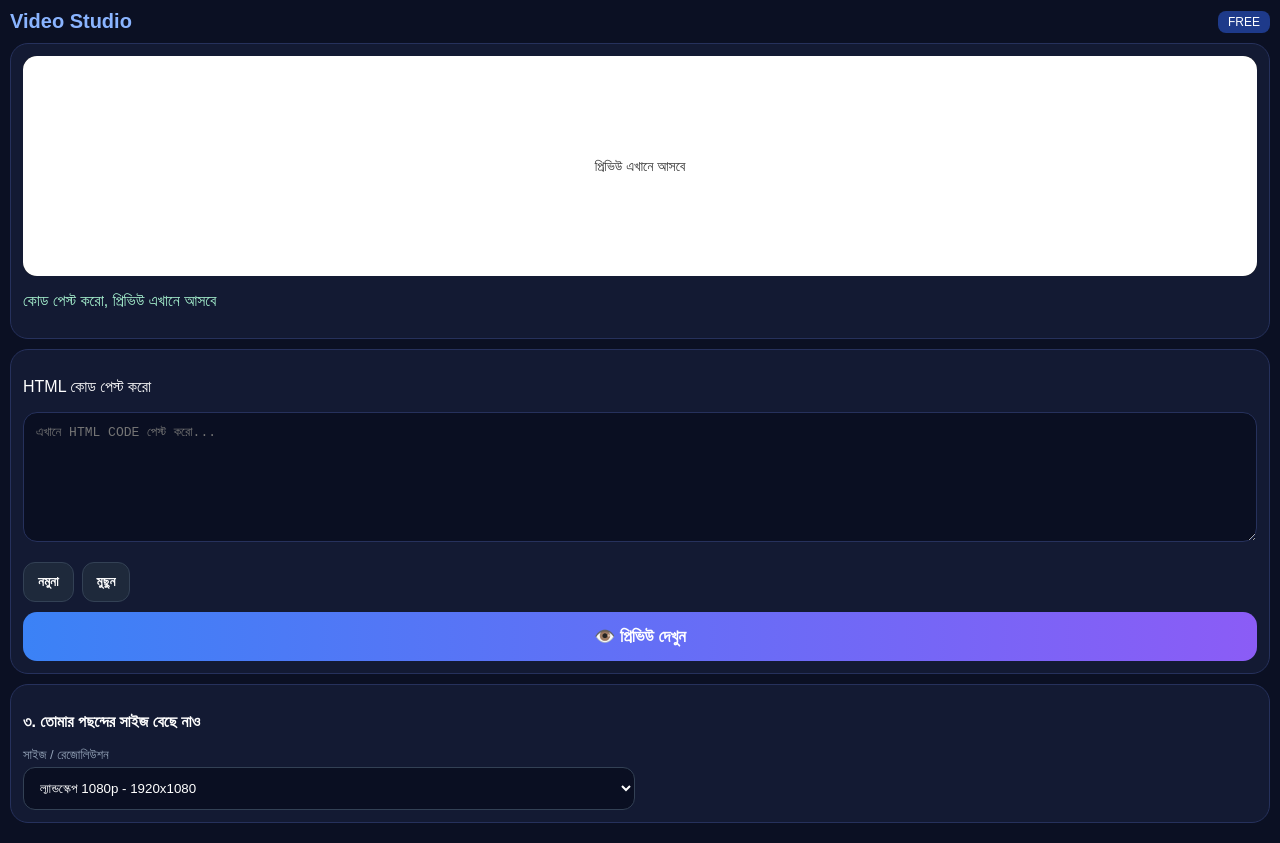
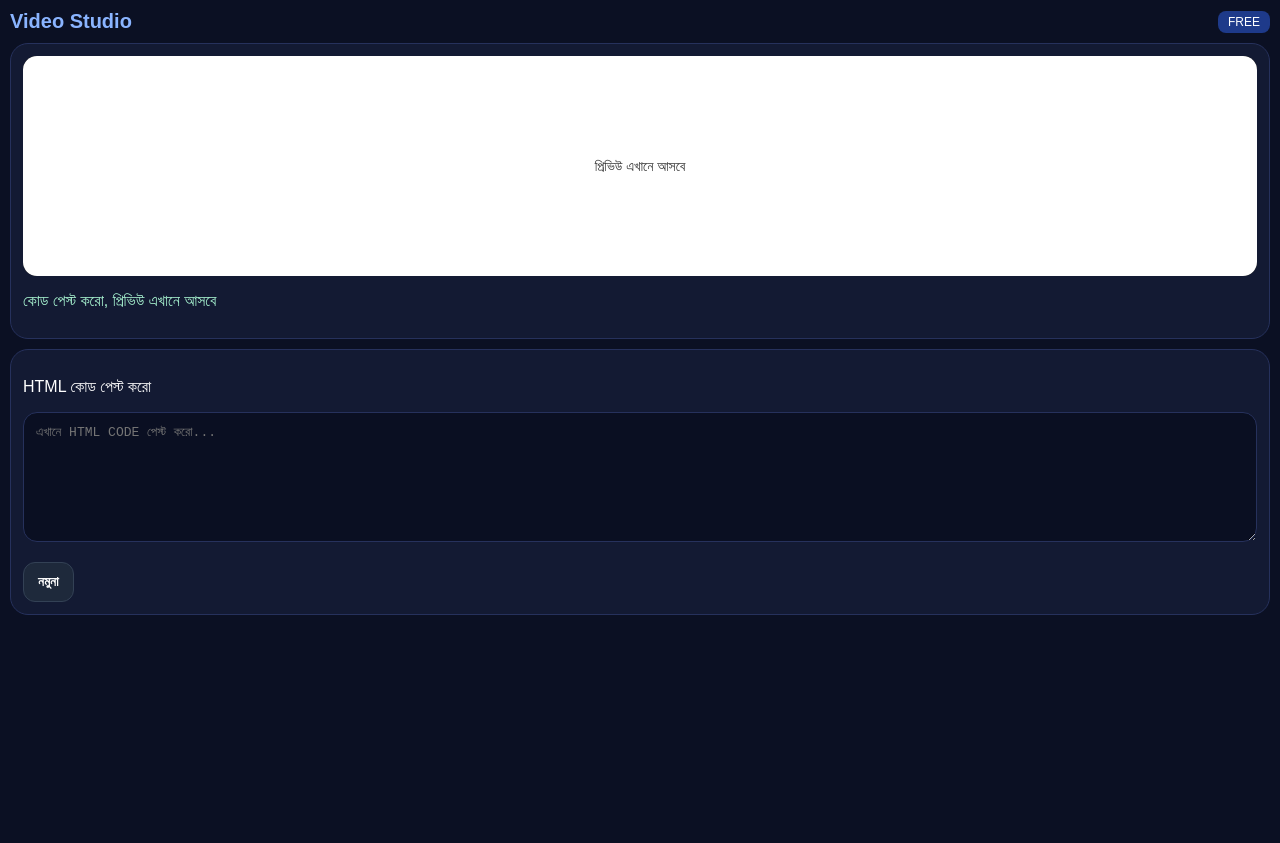
Before and after one commit to mdaburayhan505/Microstock-video-studio, a plain HTML site: page index.html in a window 1280 px wide. After the commit the page ends 800 px from the top, so only its background shows below. Drawn offline with nearby package versions, Linux system fonts and the light colour scheme.

Commit message:
Update index.html

```diff
--- a/index.html
+++ b/index.html
@@ -11,6 +11,9 @@ Microstock Video Studio
 <style>
 * {
 box-sizing: border-box;
+}
+html, body {
+overflow-x: hidden;
 }
 body {
 margin: 0;
@@ -56,6 +59,7 @@ height: 100%;
 border: 0;
 background: #000;
 display: block;
+touch-action: pan-y;
 }
 #previewPlaceholder {
 position: absolute;
@@ -193,35 +197,4 @@ HTML কোড পেস্ট করো
 <button class="btn" onclick="loadSample()">
 নমুনা
 </button>
-<button class="btn" onclick="clearCode()">
-মুছুন
-</button>
-</div>
-<button class="btn-main" style="margin-top:10px" onclick="showPreview()">
-👁️ প্রিভিউ দেখুন
-</button>
-</div>
-<div class="box">
-<p style="font-weight:bold">
-৩. তোমার পছন্দের সাইজ বেছে নাও
-</p>
-<div class="grid">
-<div>
-<label>
-সাইজ / রেজোলিউশন
-</label>
-<select id="res" onchange="changeShape()">
-<option value="1280x720">
-ল্যান্ডস্কেপ 720p - 1280x720
-</option>
-<option value="1920x1080" selected>
-ল্যান্ডস্কেপ 1080p - 1920x1080
-</option>
-<option value="720x1280">
-ভার্টিকাল 720p - 720x1280 (Reels / TikTok)
-</option>
-<option value="1080x1920">
-ভার্টিকাল 1080p - 1080x1920
-</option>
-<option value="1080x1080">
-স্কয়ার 108
+<button class="btn"
```
